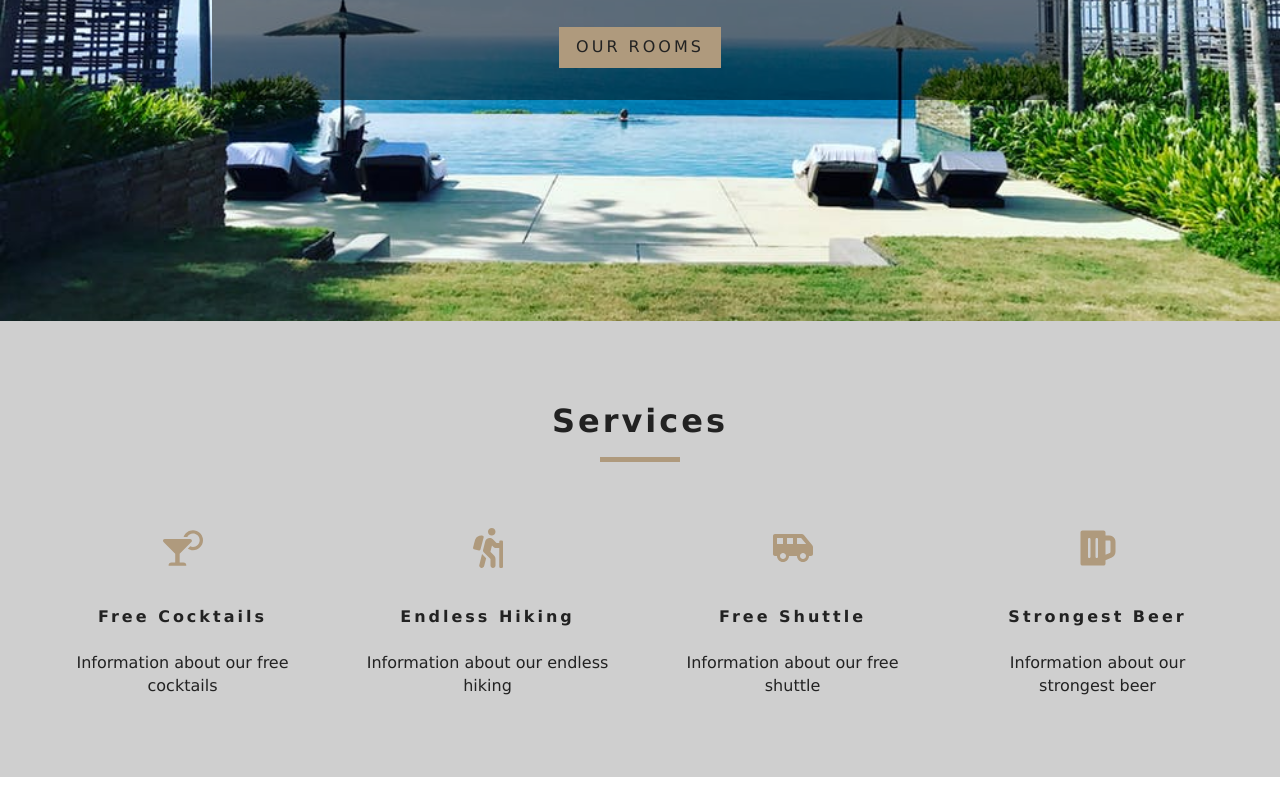
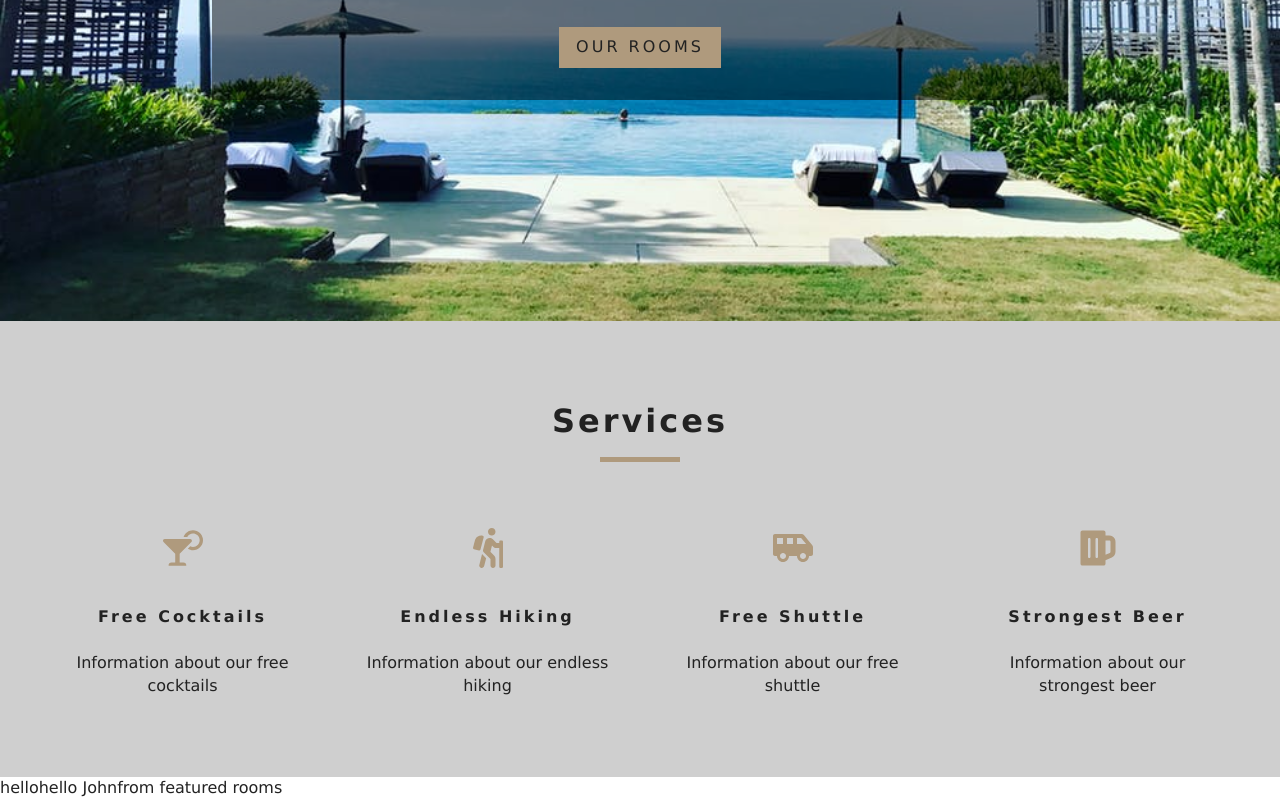
Before and after one commit to chaggysen/ResortReservationWebSite, a React (Create React App) app: page / in a window 1280 px wide. Shown: the part 479-1279 px from the top of the page. Before the commit the page ends 1256 px from the top, so only its background shows below. Built offline with nearby package versions, Linux system fonts and the light colour scheme.

Commit message:
setup RoomContext, RoomProvider and RoomConsumer

```diff
--- /dev/null
+++ b/src/components/FeaturedRooms.js
@@ -0,0 +1,17 @@
+import React, { Component } from "react";
+import { RoomContext } from "../context";
+
+export default class FeaturedRooms extends Component {
+  // The contextType property on a class can be assigned a Context object created by React.createContext().
+  // This let you consume the nearest current value of that Context type using this.context. You can reference this in any lifecycle methods including the render function
+  static contextType = RoomContext;
+  render() {
+    //   The destructuring assignment syntax is a JavaScript expression that makes it possible to unpack values from arrays, or properties from objects, into distinct variables
+    const { name, greeting } = this.context;
+    return (
+      <div>
+        {greeting}hello {name}from featured rooms
+      </div>
+    );
+  }
+}
--- /dev/null
+++ b/src/context.js
@@ -0,0 +1,38 @@
+import React, { Component } from "react";
+
+// Context provides a way to pass data through the component tree without having to pass props down manually at evey level
+// In a typical React application, data is passed top-dowm (parent to child) via props, but this can be cumbersome for certain types of props
+// (e.g local preference, UI theme) that are required by many components within an application. Context provides a way to share values like these betwwen
+// components without having to explicitly pass a prop through every level of the tree
+
+// Creates a Context object. When React renders a component that subscribes to this Context object it will read the current context value from the closest matching Provider above it in the tree.
+// The defaultValue argument is only used when a component does not have a matching Provider above it in the tree. This can be helpful for testing components in isolation without wrapping them.
+// This will just create a context object that doesnt do much in the RoomContext variable. We haven't provide any data yet
+const RoomContext = React.createContext();
+
+// Here we create a class component. Inside this component, we will have some state and the data inside the state is the data that we want to share betwween different components
+class RoomProvider extends Component {
+  // Here are the data that we want to share
+  state = {
+    greeting: "hello",
+    name: "John",
+  };
+
+  // Now we have to provide the datas to the different components. When we create a context, we also have to create a provider which is a tag that surrounds which ever components that want to use that context.
+  // So inside the return, we need to return the RoomContext Provider tag which is provided by the context API itself.
+  // So everytime we create a context object, we are also creating a context.Provider
+  // On the provider tag we also need to specify the value property which is going to take in whatever data we want to provide to the components that this wraps
+  // Accepts a value prop to be passed to consuming components that are descendants of this Provider. One Provider can be connected to many consumers. Providers can be nested to override values deeper within the tree
+  render() {
+    return (
+      <RoomContext.Provider value={{ ...this.state }}>
+        {this.props.children}
+      </RoomContext.Provider>
+    );
+  }
+}
+
+// A react component that subscribes to context changes. This lets you subscribe to a context within a function component
+const RoomConsumer = RoomContext.Consumer;
+
+export { RoomProvider, RoomConsumer, RoomContext };
--- a/src/index.js
+++ b/src/index.js
@@ -4,11 +4,15 @@
 import { BrowserRouter as Router } from "react-router-dom";
 import App from "./App";
 import * as serviceWorker from "./serviceWorker";
+import { RoomProvider } from "./context";
 
 ReactDOM.render(
-  <Router>
-    <App />
-  </Router>,
+  <RoomProvider>
+    <Router>
+      <App />
+    </Router>
+  </RoomProvider>,
+
   document.getElementById("root")
 );
 
--- a/src/pages/Home.js
+++ b/src/pages/Home.js
@@ -3,6 +3,7 @@
 import Banner from "../components/Banner";
 import { Link } from "react-router-dom";
 import Services from "../components/Services";
+import FeaturedRooms from "../components/FeaturedRooms";
 
 export default function Home() {
   // Here we call the hero component with defaultHero as hero props. That hero props will serve
@@ -26,6 +27,7 @@
       </Hero>
       {/* The services component does not have any props */}
       <Services />
+      <FeaturedRooms />
     </>
   );
 }
```
